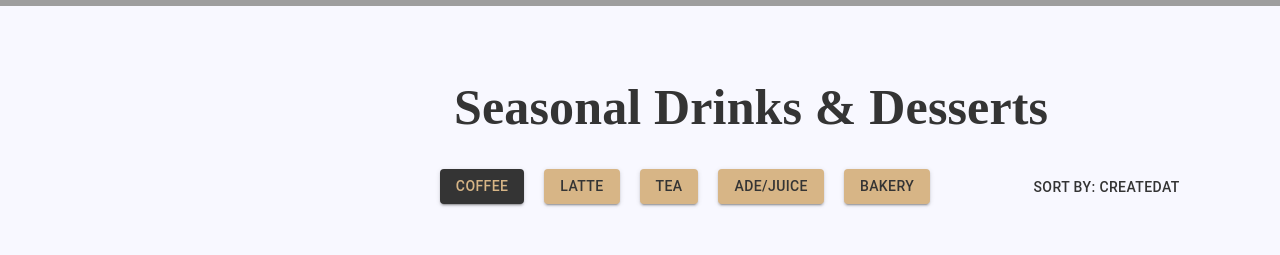
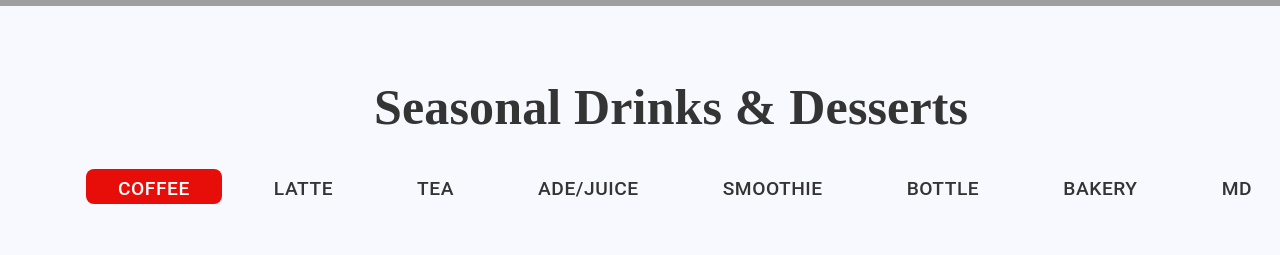
Before and after one commit to Magnus-ghub/kofello-react, a React (Create React App) app: page /products in a window 1280 px wide. Shown: the part 394-649 px from the top of the page. Built offline with nearby package versions, Linux system fonts and the light colour scheme; no server answers; grey boxes are pictures that could not be loaded.

Commit message:
fix: modify product page and price icon

```diff
--- a/src/app/MaterialTheme/index.ts
+++ b/src/app/MaterialTheme/index.ts
@@ -4,6 +4,21 @@ import shadow from './shadow';
 import typography from './typography';
 import { maxWidth } from '@mui/system';
 
+declare module "@mui/material/styles" {
+  interface Palette {
+    redbutton: Palette["primary"];
+  }
+  interface PaletteOptions {
+    redbutton?: PaletteOptions["primary"];
+  }
+}
+
+// 🔽 Agar Button color prop’ida ishlatmoqchi bo‘lsang:
+declare module "@mui/material/Button" {
+  interface ButtonPropsColorOverrides {
+    redbutton: true;
+  }
+}
 /**
  * LIGHT THEME (DEFAULT)
  */
@@ -22,6 +37,12 @@ const light = {
 			contrastText: '#343434',
 			main: '#d7b586',
 		},
+		redbutton: {
+            main: "transparent",   // default holat — fon yo‘q
+            contrastText: "#343434", // matn rangi
+            active: "#e53935",     // bosilganda qizil fon
+            hover: "rgba(239, 20, 20, 0.94)",
+        },
 		text: {
 			primary: '#343434',
 			secondary: '#d7b586',
--- a/src/app/components/headers/Basket.tsx
+++ b/src/app/components/headers/Basket.tsx
@@ -30,7 +30,7 @@ export default function Basket(props: BasketProps) {
     (a: number, c: CartItem) => a + c.quantity * c.price,
     0
   );
-  const shippingCost: number = itemsPrice < 100 ? 5 : 0;
+  const shippingCost: number = itemsPrice < 20000 ? 4000 : 0;
   const totalPrice = (itemsPrice + shippingCost).toFixed(1);
 
   const [anchorEl, setAnchorEl] = React.useState<null | HTMLElement>(null);
@@ -140,7 +140,7 @@ export default function Basket(props: BasketProps) {
                 </div>
                 <img src={imagePath} className={"product-img"} />
                 <span className={"product-name"}>{item.name}</span>
-                <p className={"product-price"}>${item.price} x {item.quantity}</p>
+                <p className={"product-price"}>₩{item.price} x {item.quantity}</p>
                 <Box sx={{ minWidth: 120 }}>
                   <div className="col-2">
                     <button onClick={() => onRemove(item)} className="remove">-</button>{" "}
@@ -156,7 +156,7 @@ export default function Basket(props: BasketProps) {
           {cartItems.length !== 0 ?  (
             <Box className={"basket-order"}>
             <span className={"price"}>
-              Total: ${totalPrice} ({itemsPrice} + {shippingCost})
+              Total: ₩{totalPrice} ({itemsPrice} + {shippingCost})
             </span>
             <Button
              onClick={proceedOrderHandler}
--- /dev/null
+++ b/src/app/context/RedButton.tsx
@@ -0,0 +1,36 @@
+import React from "react";
+import { Button } from "@mui/material";
+import { useTheme } from "@mui/material/styles";
+
+interface RedButtonProps {
+  label: string;
+  active?: boolean;
+  onClick?: () => void;
+}
+
+const RedButton: React.FC<RedButtonProps> = ({ label, active, onClick }) => {
+  const theme = useTheme();
+  const red = theme.palette.redbutton;
+
+  return (
+    <Button
+      variant="text"
+      disableElevation
+      onClick={onClick}
+      sx={{
+        color: active ? "#fff" : red.contrastText,
+        backgroundColor: active ? "#e70d09ff" : red.main,
+        borderRadius: "8px",
+        transition: "all 0.3s ease",
+        "&:hover": {
+          backgroundColor: "#e70d09ff",
+          color: "#fff",
+        },
+      }}
+    >
+      {label}
+    </Button>
+  );
+};
+
+export default RedButton;
--- a/src/app/screens/productsPage/Products.tsx
+++ b/src/app/screens/productsPage/Products.tsx
@@ -22,6 +22,7 @@ import { useHistory } from "react-router-dom";
 import { CartItem } from "../../../lib/types/search";
 
 import {  Menu, MenuItem } from "@mui/material";
+import RedButton from "../../context/RedButton";
 
 
 /** REDUX SLICE & SELECTOR **/
@@ -130,66 +131,51 @@ const [anchorEl, setAnchorEl] = useState<null | HTMLElement>(null);
 
                     <Stack className={"product-category"}>
                             <div className={"category-main"} >
-                                <Button
-                                variant={"contained"}
-                                color={
-                                    productSearch.productCollection === ProductCollection.COFFEE
-                                     ? "primary"
-                                     : "secondary"
-                                }
-                                onClick={() => searchCollectionHandler(ProductCollection.COFFEE)}
-                                >
-                                    Coffee
-                                </Button>
-                                <Button
-                                variant={"contained"}
-                                color={
-                                    productSearch.productCollection === ProductCollection.LATTE
-                                     ? "primary"
-                                     : "secondary"
-                                }
-                                onClick={() => searchCollectionHandler(ProductCollection.LATTE)}
-                                >
-                                    Latte
-                                </Button>
-                                <Button
-                                variant={"contained"}
-                                color={
-                                    productSearch.productCollection === ProductCollection.TEA
-                                     ? "primary"
-                                     : "secondary"
-                                }
-                                onClick={() => searchCollectionHandler(ProductCollection.TEA)}
-                                >
-                                    Tea
-                                </Button>
-                                <Button
-                                variant={"contained"}
-                                color={
-                                    productSearch.productCollection === ProductCollection.ADE_JUICE
-                                     ? "primary"
-                                     : "secondary"
-                                }
-                                onClick={() => searchCollectionHandler(ProductCollection.ADE_JUICE)}
-                                >
-                                    Ade/Juice
-                                </Button>
-                                <Button
-                                variant={"contained"}
-                                color={
-                                    productSearch.productCollection === ProductCollection.BAKERY
-                                     ? "primary"
-                                     : "secondary"
-                                }
-                                onClick={() => searchCollectionHandler(ProductCollection.BAKERY)}
-                                >
-                                    Bakery
-                                </Button>
+                                <RedButton
+                                   label="Coffee"
+                                   active={productSearch.productCollection === ProductCollection.COFFEE}
+                                   onClick={() => searchCollectionHandler(ProductCollection.COFFEE)}
+                                />
+                                <RedButton
+                                   label="Latte"
+                                   active={productSearch.productCollection === ProductCollection.LATTE}
+                                   onClick={() => searchCollectionHandler(ProductCollection.LATTE)}
+                                />
+                                <RedButton
+                                   label="Tea"
+                                   active={productSearch.productCollection === ProductCollection.TEA}
+                                   onClick={() => searchCollectionHandler(ProductCollection.TEA)}
+                                />
+                                <RedButton
+                                   label="Ade/Juice"
+                                   active={productSearch.productCollection === ProductCollection.ADE_JUICE}
+                                   onClick={() => searchCollectionHandler(ProductCollection.ADE_JUICE)}
+                                />
+                                <RedButton
+                                   label="Smoothie"
+                                   active={productSearch.productCollection === ProductCollection.SMOOTHIE}
+                                   onClick={() => searchCollectionHandler(ProductCollection.SMOOTHIE)}
+                                />
+                                <RedButton
+                                   label="Bottle"
+                                   active={productSearch.productCollection === ProductCollection.BOTTLE}
+                                   onClick={() => searchCollectionHandler(ProductCollection.BOTTLE)}
+                                />
+                                <RedButton
+                                   label="Bakery"
+                                   active={productSearch.productCollection === ProductCollection.BAKERY}
+                                   onClick={() => searchCollectionHandler(ProductCollection.BAKERY)}
+                                />
+                                <RedButton
+                                   label="MD"
+                                   active={productSearch.productCollection === ProductCollection.MD_PICKS}
+                                   onClick={() => searchCollectionHandler(ProductCollection.MD_PICKS)}
+                                />
                             </div>
                     </Stack>
 
                     <Stack className={"dishes-filter-section"}>
-                        <Stack className={"dishes-filter-box"}>
+                        {/* <Stack className={"dishes-filter-box"}>
                             <Button onClick={(e) => setAnchorEl(e.currentTarget)}>
                                 Sort By: {productSearch.order}
                             </Button>
@@ -202,7 +188,7 @@ const [anchorEl, setAnchorEl] = useState<null | HTMLElement>(null);
                             <MenuItem onClick={() => { serchOrderHandler("productPrice"); setAnchorEl(null); }}>Price</MenuItem>
                             <MenuItem onClick={() => { serchOrderHandler("productViews"); setAnchorEl(null); }}>Views</MenuItem>
                             </Menu>
-                        </Stack>
+                        </Stack> */}
                     </Stack>
 
                     <Stack className={"list-category-section"}>
--- a/src/css/products.css
+++ b/src/css/products.css
@@ -42,7 +42,7 @@
 
 .products-page .products .top-text p {
     position: relative;
-    margin-left: 380px;
+    margin-left: 300px;
     font-family: "Dancing Script";
     font-style: normal;
     font-weight: 900;
@@ -69,7 +69,13 @@
 
 .products-page .products .category-main button {
     min-width: auto;
+    position: relative;
     margin-right: 10px;
+    gap: 20px;
+    border: none;
+    padding: .3rem 2rem 0 2rem;
+    font-size: 1.2rem;
+    font-weight: 500;
 }
 
 /** Dishes filter **/
@@ -78,7 +84,6 @@
     margin-top: 40px;
     flex-direction: row;
     justify-content: end;
-
 }
 
 .products-page .products .dishes-filter-section .dishes-filter-box {
@@ -98,6 +103,7 @@
 .products-page .products .list-category-section {
     display: flex;
     flex-direction: row;
+    margin-top: 70px;
 }
 
 .products-page .products .product-wrapper {
--- a/src/lib/enums/product.enum.ts
+++ b/src/lib/enums/product.enum.ts
@@ -22,10 +22,12 @@ export enum ProductStatus {
 
 
 export enum ProductCollection {
-    // NEW_MENU = "NEW MENU",
     COFFEE = "COFFEE",
     LATTE = "LATTE",
     TEA = "TEA",
     ADE_JUICE = "ADE / JUICE",
+    SMOOTHIE = "SMOOTHIE",
+    BOTTLE = "BOTTLE",
     BAKERY = "BAKERY",
+    MD_PICKS = "MD Picks"
 }
```
Also changed, not shown: src/app/screens/ordersPage/FinishedOrders.tsx (+5 -5 lines), src/app/screens/ordersPage/PausedOrders.tsx (+5 -5 lines), src/app/screens/ordersPage/ProcessOrders.tsx (+5 -5 lines).
